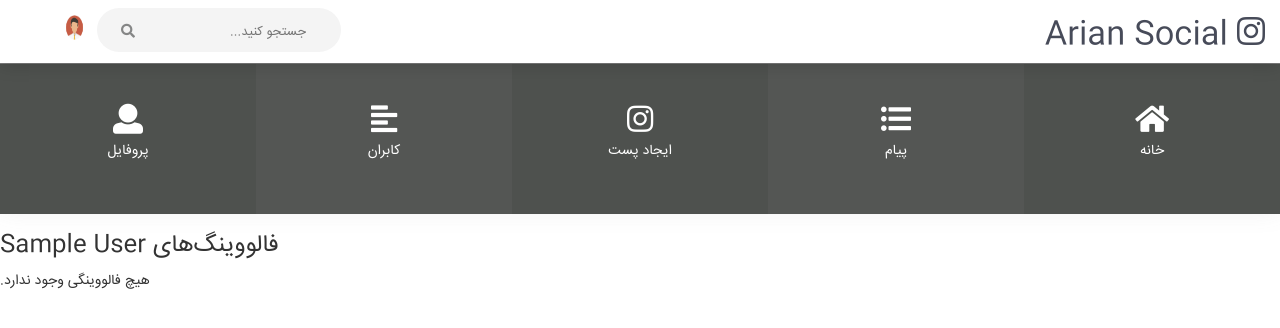
After one commit to CLYDA/SocialMedia, a Django app: a page that uses social/templates/user/following_list.html in a window 1280 px wide. The commit adds this page. Shown: the top 328 px of the page. Run offline with Django 5.2, Linux system fonts and the light colour scheme; the visitor is signed in with stand-in values (Sample User, id 1); data comes from the database, SQL or seed files in the repository; data that the repository does not hold is empty; some libraries are stand-ins or nearby versions.

Commit message:
feat(profile): add followings link to profile

```diff
--- a/social/templates/social/profile.html
+++ b/social/templates/social/profile.html
@@ -99,7 +99,11 @@
                     <div class="trending-box">
 						<div class="row">
 							<div class="col-lg-12">
-								<h4>اخرین فالوینگ ها</h4>
+								<h4>
+                                    <a href="{% url 'social:following_list' user.username %}" style="color: inherit; text-decoration: none;">
+                                        اخرین فالوینگ ها
+                                    </a>
+                                </h4>
 							</div>
 						</div>
 					</div>
--- /dev/null
+++ b/social/templates/user/following_list.html
@@ -0,0 +1,16 @@
+{% extends 'parent/base.html' %}
+{% load static %}
+{% block title %}فالووینگ‌ها{% endblock %}
+{% block content %}
+<h3>فالووینگ‌های {{ user.get_full_name }}</h3>
+<ul>
+    {% for u in following %}
+        <li>
+            <img src="{% if u.photo %}{{ u.photo.url }}{% else %}{% static 'images/profile/Avatar.png' %}{% endif %}" width="40" style="border-radius:50%">
+            {{ u.get_full_name }} <span style="color:gray;">@{{ u.username }}</span>
+        </li>
+    {% empty %}
+        <li>هیچ فالووینگی وجود ندارد.</li>
+    {% endfor %}
+</ul>
+{% endblock %}
--- a/social/urls.py
+++ b/social/urls.py
@@ -39,4 +39,6 @@ urlpatterns = [
 	path('posts/<post_id>/comment', views.post_comment, name="post_comment"),
 
 	path('message', views.message, name="message"),
+
+    path('users/<username>/following_list/', views.following_list, name='following_list'),
 ]
--- a/social/views.py
+++ b/social/views.py
@@ -13,11 +13,19 @@ from django.core.paginator import Paginator, EmptyPage, PageNotAnInteger
 from django.contrib import messages
 
 
-# Create your views here.
+
+@login_required
+def following_list(request, username):
+    user = get_object_or_404(User, username=username, is_active=True)
+    following = user.following.all()
+    return render(request, 'user/following_list.html', {
+        'user': user,
+        'following': following,
+    })
+
 
 def message(request):
     return HttpResponse("not complete yet!")
-
 
 
 def log_out(request):
```
Also changed, not shown: images/post_images/Screenshot_2025-08-28_at_10.16.41PM.png (added), images/post_images/download-1.jpg (added), images/post_images/download-1.png (added), images/post_images/download.jpeg (added), images/post_images/download.jpg (added), images/post_images/download.png (added), images/post_images/download_1.jpeg (added), images/post_images/download_1_RxJLpu1.jpeg (added), images/post_images/download_1_VOdtmiU.jpeg (added), images/post_images/download_1_hNJ43wQ.jpeg (added), images/post_images/download_SA5jZJz.png (added), images/post_images/download_al1YFWw.png (added), images/post_images/download_k68vFEx.png (added), images/post_images/images.jpg (added).
